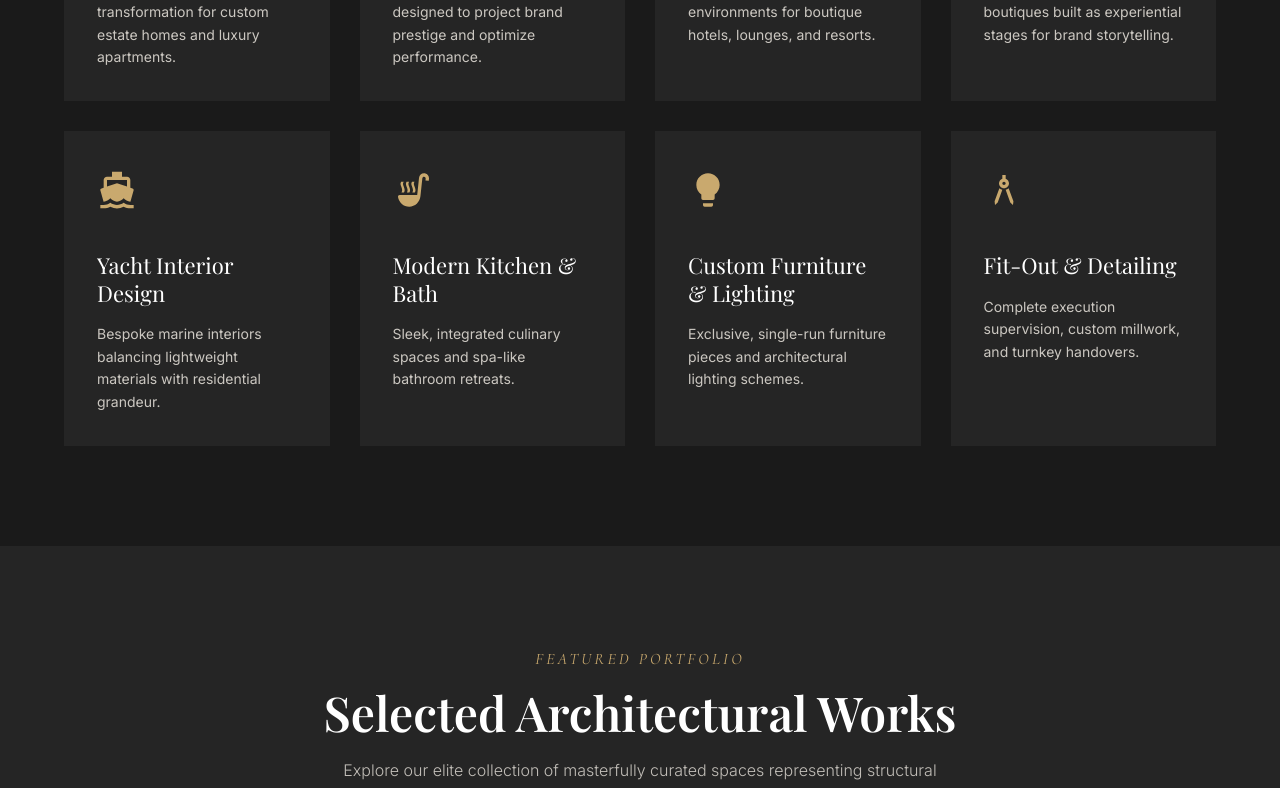
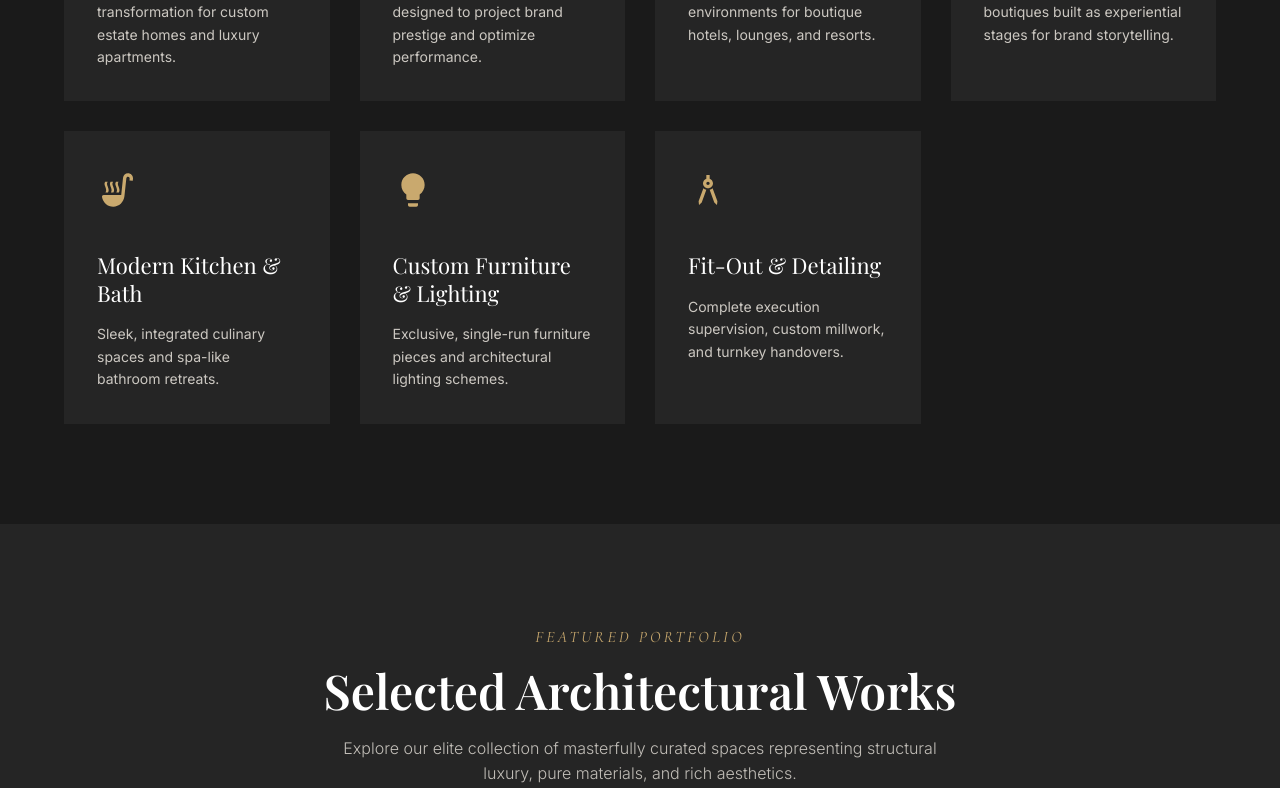
Before and after one commit to NextGen-Digital-Services/Velora-Interior-Design, a React (Vite) app: page / in a window 1280 px wide. Shown: the part 1686-2474 px from the top of the page. Built offline with nearby package versions, Linux system fonts and the light colour scheme.

Commit message:
soloman add yacht remove

```diff
--- a/src/data/services.js
+++ b/src/data/services.js
@@ -63,21 +63,6 @@ export const services = [
   },
   {
     id: 5,
-    icon: "MdDirectionsBoat",
-    title: "Yacht Interior Design",
-    shortDesc: "Bespoke marine interiors balancing lightweight materials with residential grandeur.",
-    description: "Marine interior layouts demand specialization to navigate structural curves, safety rules, and moisture. Velora crafts custom furniture contoured to the vessel hull, using lightweight carbon fiber cores finished with leathers and brass details.",
-    inclusions: [
-      "Vessel hull-contour custom furniture engineering",
-      "Lightweight stone veneer installations",
-      "Seawater-resistant leather & fabric selection",
-      "Discreet sea-travel cabinet locking mechanisms",
-      "Polished marine brass & teak finishes"
-    ],
-    image: "https://images.unsplash.com/photo-1567899378494-47b22a2ae96a?auto=format&fit=crop&w=800&q=80"
-  },
-  {
-    id: 6,
     icon: "MdSoupKitchen",
     title: "Modern Kitchen & Bath",
     shortDesc: "Sleek, integrated culinary spaces and spa-like bathroom retreats.",
@@ -92,7 +77,7 @@ export const services = [
     image: "https://images.unsplash.com/photo-1616486338812-3dadae4b4ace?auto=format&fit=crop&w=800&q=80"
   },
   {
-    id: 7,
+    id: 6,
     icon: "MdLightbulb",
     title: "Custom Furniture & Lighting",
     shortDesc: "Exclusive, single-run furniture pieces and architectural lighting schemes.",
@@ -107,7 +92,7 @@ export const services = [
     image: "https://images.unsplash.com/photo-1513694203232-719a280e022f?auto=format&fit=crop&w=800&q=80"
   },
   {
-    id: 8,
+    id: 7,
     icon: "MdArchitecture",
     title: "Fit-Out & Detailing",
     shortDesc: "Complete execution supervision, custom millwork, and turnkey handovers.",
--- a/src/pages/AboutPage.jsx
+++ b/src/pages/AboutPage.jsx
@@ -4,7 +4,9 @@ import { FaEye, FaBullseye, FaAward, FaCrown, FaStar, FaShieldAlt } from 'react-
 import { SectionLabel } from '../components/ui/SectionLabel';
 import { SectionHeading } from '../components/ui/SectionHeading';
 import { teamMembers } from '../data/teamMembers';
-import soloman from '../'
+import soloman from "../assets/about/soloman.webp";
+
+
 
 export const AboutPage = () => {
   const heroStyle = {
@@ -19,6 +21,7 @@ export const AboutPage = () => {
   };
 
   // Resolve team photo fallbacks
+
   const teamPhotos = [
     'https://images.unsplash.com/photo-1573496359142-b8d87734a5a2?auto=format&fit=crop&w=300&q=80',
     'https://images.unsplash.com/photo-1560250097-0b93528c311a?auto=format&fit=crop&w=300&q=80',
@@ -27,6 +30,7 @@ export const AboutPage = () => {
     'https://images.unsplash.com/photo-1507003211169-0a1dd7228f2d?auto=format&fit=crop&w=300&q=80',
     'https://images.unsplash.com/photo-1534528741775-53994a69daeb?auto=format&fit=crop&w=300&q=80'
   ];
+
 
   return (
     <div className="about-page-container">
@@ -71,10 +75,12 @@ export const AboutPage = () => {
           <div className="founder-grid">
             <div className="founder-image-column">
               <img
-                src="https://images.unsplash.com/photo-1573496359142-b8d87734a5a2?auto=format&fit=crop&w=600&q=80"
-                alt="Victoria Sterling - Founder"
+                src={soloman}
+                alt="Soloman - Founder of Velora Interior Design"
                 className="founder-image"
-                loading="lazy"
+                loading="eager"
+                width="600"
+                height="800"
               />
             </div>
             <div className="founder-text-column">
--- a/src/pages/ContactPage.jsx
+++ b/src/pages/ContactPage.jsx
@@ -125,7 +125,6 @@ export const ContactPage = () => {
                     <option value="Corporate Office Design">Corporate Design</option>
                     <option value="Hospitality Interior Design">Hospitality Design</option>
                     <option value="Luxury Retail Design">Retail Design</option>
-                    <option value="Yacht Interior Design">Yacht Design</option>
                     <option value="Modern Kitchen & Bath">Kitchen & Bath</option>
                     <option value="Custom Furniture & Lighting">Custom Furniture</option>
                     <option value="Fit-Out & Detailing">Fit-Out Detailing</option>
```
Also changed, not shown: src/assets/about/soloman.webp (added).
